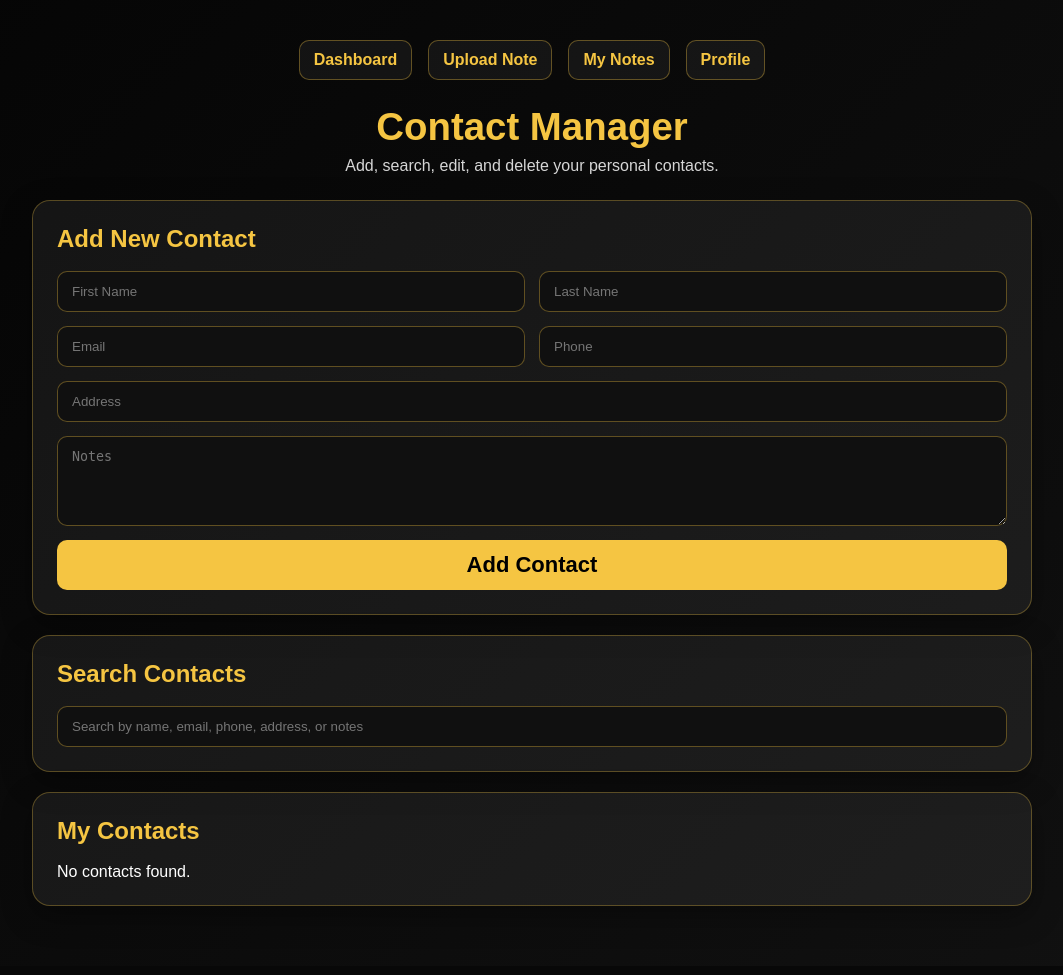
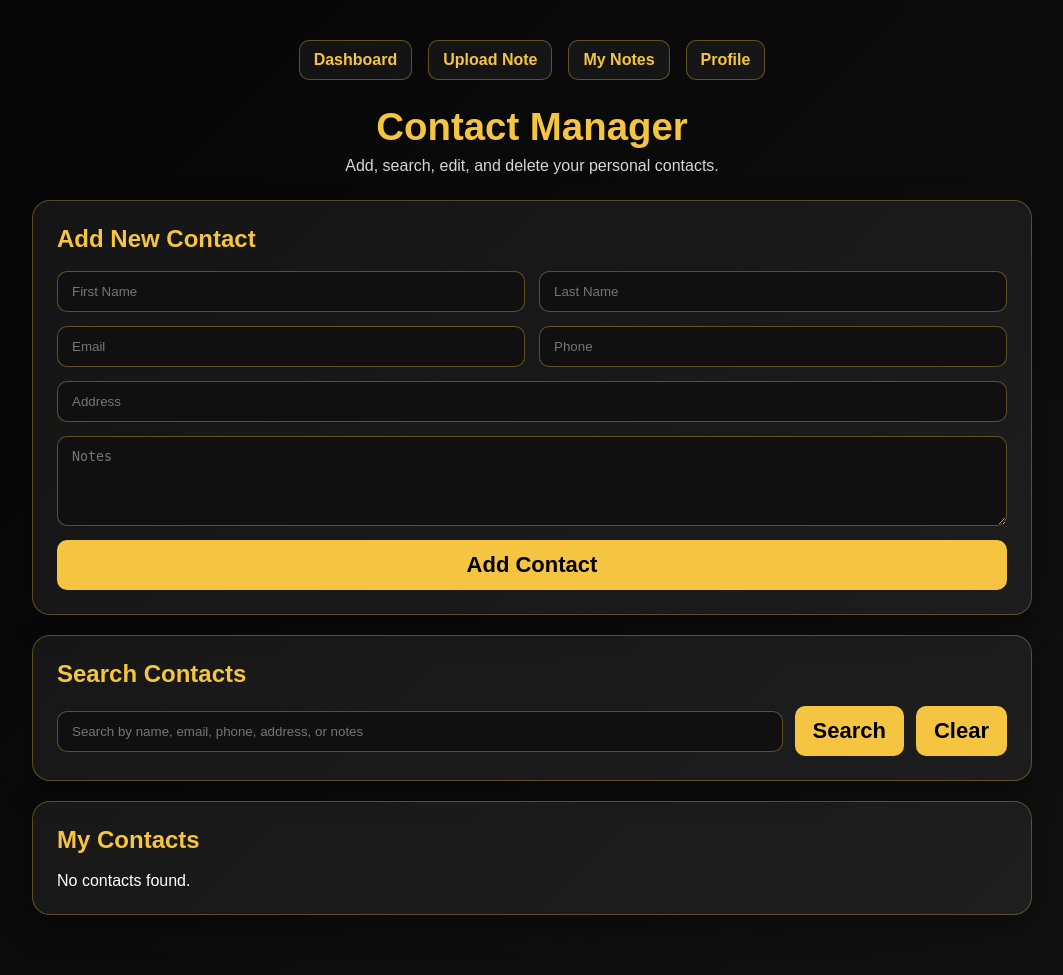
Before and after one commit to elvie-valmores/LAMP-Stack-Project-Group-14, a PHP site: page /frontend/pages/contacts.php in a window 1280 px wide. Shown: the whole page, without its empty margins (108-1171 px from the left). Before the commit the page ends 906 px from the top, so only its background shows below. Run offline with PHP 8.4, Linux system fonts and the light colour scheme; the visitor is signed in with stand-in values (Sample User, id 1); data that the repository does not hold is empty.

Commit message:
Add contact search buttons

```diff
--- a/frontend/assets/css/style.css
+++ b/frontend/assets/css/style.css
@@ -1038,3 +1038,31 @@ small {
     background: #f5c542;
     color: #000000;
 }
+
+.search-row {
+    display: grid;
+    grid-template-columns: 1fr auto auto;
+    gap: 12px;
+    align-items: center;
+}
+
+.search-row button {
+    background: #f5c542;
+    color: #000000;
+    border: none;
+    border-radius: 10px;
+    padding: 12px 18px;
+    font-weight: bold;
+    cursor: pointer;
+}
+
+.search-row button:hover {
+    opacity: 0.9;
+    transform: translateY(-2px);
+}
+
+@media (max-width: 700px) {
+    .search-row {
+        grid-template-columns: 1fr;
+    }
+}
--- a/frontend/pages/contacts.php
+++ b/frontend/pages/contacts.php
@@ -54,7 +54,11 @@ if (!isset($_SESSION["user_id"])) {
 
     <div class="contacts-card">
         <h2>Search Contacts</h2>
-        <input type="text" id="searchInput" placeholder="Search by name, email, phone, address, or notes">
+        <div class="search-row">
+            <input type="text" id="searchInput" placeholder="Search by name, email, phone, address, or notes">
+            <button type="button" id="searchBtn">Search</button>
+            <button type="button" id="clearSearchBtn">Clear</button>
+        </div>
     </div>
 
     <div class="contacts-card">
@@ -67,6 +71,8 @@ if (!isset($_SESSION["user_id"])) {
 const contactsList = document.getElementById("contactsList");
 const searchInput = document.getElementById("searchInput");
 const addContactForm = document.getElementById("addContactForm");
+const searchBtn = document.getElementById("searchBtn");
+const clearSearchBtn = document.getElementById("clearSearchBtn");
 
 function escapeHtml(text) {
     if (text === null || text === undefined) return "";
@@ -147,7 +153,7 @@ addContactForm.addEventListener("submit", function(e) {
     });
 });
 
-searchInput.addEventListener("input", function() {
+function searchContacts() {
     const formData = new FormData();
     formData.append("query", searchInput.value);
 
@@ -161,6 +167,19 @@ searchInput.addEventListener("input", function() {
             renderContacts(data.contacts);
         }
     });
+}
+
+searchBtn.addEventListener("click", searchContacts);
+
+searchInput.addEventListener("keydown", function(e) {
+    if (e.key === "Enter") {
+        searchContacts();
+    }
+});
+
+clearSearchBtn.addEventListener("click", function() {
+    searchInput.value = "";
+    loadContacts();
 });
 
 function editContact(id, firstName, lastName, email, phone, address, notes) {
```
